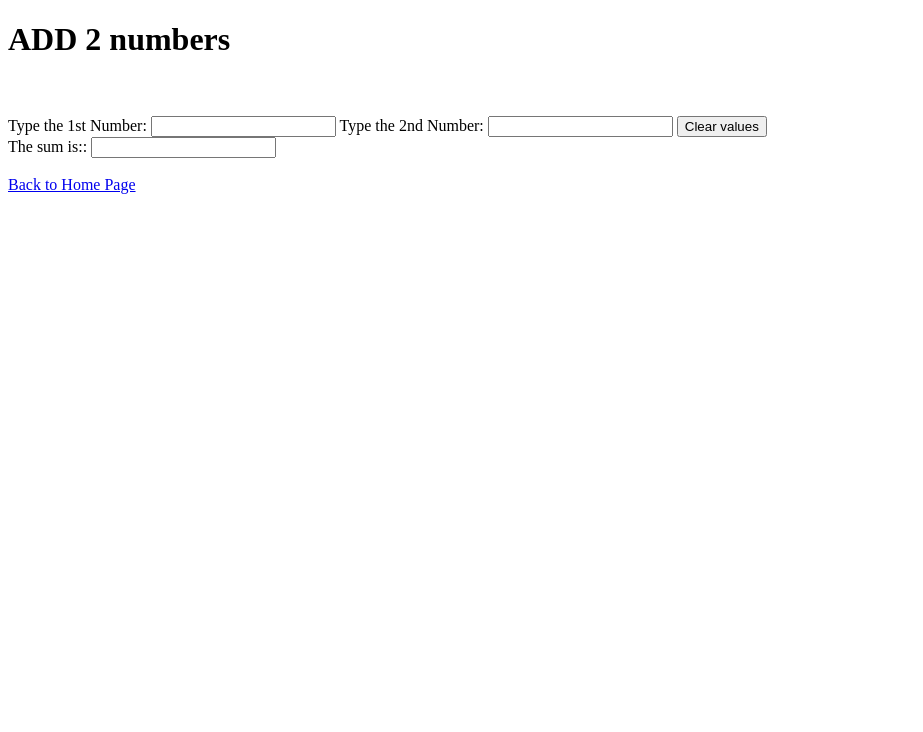
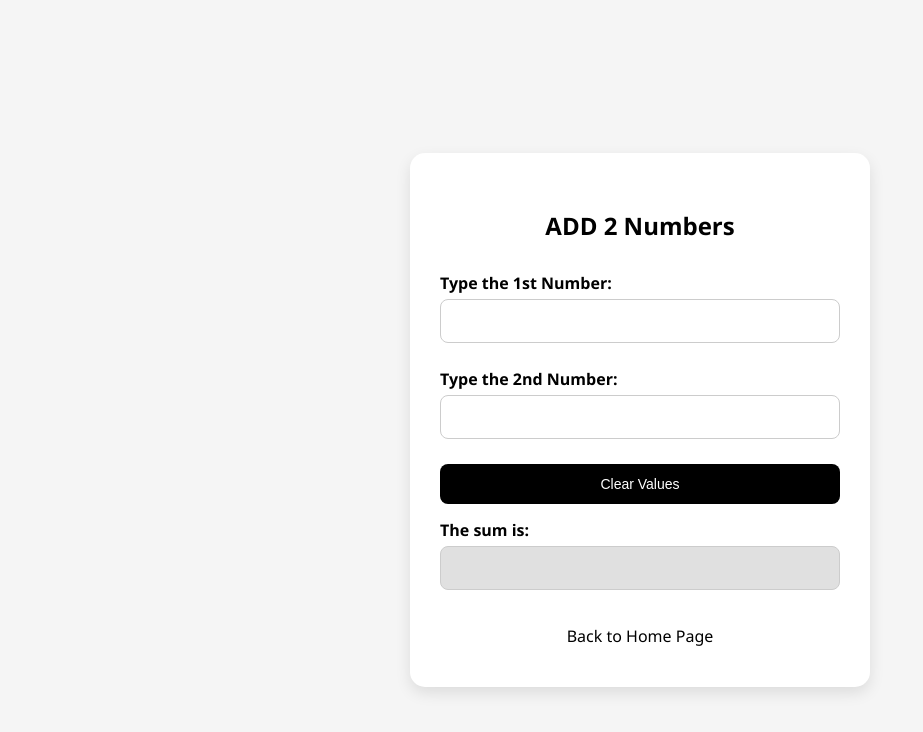
Before and after one commit to adiaz2-pixel/adiaz2itc, a plain HTML site: page add2NumbersAutomatic.html in a window 1280 px wide. Shown: the whole page, without its empty margins (0-923 px from the left). Drawn offline with Linux system fonts and the light colour scheme.

Commit message:
add2NumbersAutomatic.html

```diff
--- a/add2NumbersAutomatic.html
+++ b/add2NumbersAutomatic.html
@@ -1,40 +1,129 @@
 <!DOCTYPE html>
 <html>
+<head>
+<meta charset="UTF-8">
+<title>Add 2 Numbers</title>
+<style>
+    /* Body and Container */
+    body {
+        font-family: 'Segoe UI', Arial, sans-serif;
+        background-color: #f5f5f5;
+        color: #000;
+        display: flex;
+        justify-content: center;
+        align-items: center;
+        min-height: 100vh;
+        margin: 0;
+        padding: 20px;
+    }
+
+    .container {
+        background-color: #fff;
+        padding: 40px 30px;
+        border-radius: 15px;
+        box-shadow: 0 6px 15px rgba(0,0,0,0.1);
+        width: 100%;
+        max-width: 400px;
+        text-align: center;
+    }
+
+    /* Headings */
+    h1 {
+        font-size: 24px;
+        font-weight: bold;
+        margin-bottom: 30px;
+    }
+
+    /* Labels and Inputs */
+    label {
+        display: block;
+        text-align: left;
+        margin: 15px 0 5px;
+        font-weight: bold;
+    }
+
+    input[type="number"] {
+        width: 100%;
+        padding: 12px;
+        border-radius: 8px;
+        border: 1px solid #ccc;
+        font-size: 16px;
+        margin-bottom: 10px;
+        box-sizing: border-box;
+    }
+
+    input[readonly] {
+        background-color: #e0e0e0;
+    }
+
+    /* Buttons */
+    button {
+        padding: 12px 20px;
+        background-color: #000;
+        color: #fff;
+        font-size: 14px;
+        border: none;
+        border-radius: 8px;
+        cursor: pointer;
+        margin-top: 15px;
+        width: 100%;
+        transition: background-color 0.3s ease;
+    }
+
+    button:hover {
+        background-color: #333;
+    }
+
+    /* Link */
+    a {
+        display: block;
+        margin-top: 25px;
+        text-decoration: none;
+        color: #000;
+        font-weight: 500;
+    }
+
+    a:hover {
+        text-decoration: underline;
+    }
+</style>
+</head>
 <body>
-    <h1>ADD 2 numbers</h1>
-    <br><br>
+
+<div class="container">
+    <h1>ADD 2 Numbers</h1>
 
     <label for="n1">Type the 1st Number:</label>
     <input id="n1" type="number" onkeyup="computesum()">
+
     <label for="n2">Type the 2nd Number:</label>
     <input id="n2" type="number" onkeyup="computesum()">
 
-    <button onclick="clearvalues()">Clear values</button>
-    <br>
-    <label for="sum">The sum is::</label>
+    <button onclick="clearvalues()">Clear Values</button>
+
+    <label for="sum">The sum is:</label>
     <input id="sum" type="number" readonly>
 
-    <br><br>
+    <a href="index.html">Back to Home Page</a>
+</div>
 
-    <a href="index.html">Back to Home Page</a>
 <script>
-
 function clearvalues()
 {
-        document.getElementById("n1").value =' ';
-        document.getElementById("n2").value =' ';
-        document.getElementById("sum").value =' ';
+    document.getElementById("n1").value ='';
+    document.getElementById("n2").value ='';
+    document.getElementById("sum").value ='';
 }
 
 function computesum()
-    {   var x1, x2, x3;
+{
+    var x1 = document.getElementById("n1").value*1;
+    var x2 = document.getElementById("n2").value*1;
 
-        x1 = document.getElementById("n1").value*1;
-        x2 = document.getElementById("n2").value*1;
-
-        x3 = x1+ x2;
+    var x3 = x1 + x2;
     document.getElementById("sum").value = x3;
 }
 </script>
+
 </body>
 </html>
```
Lines whose indentation alone changed are shown as unchanged.
